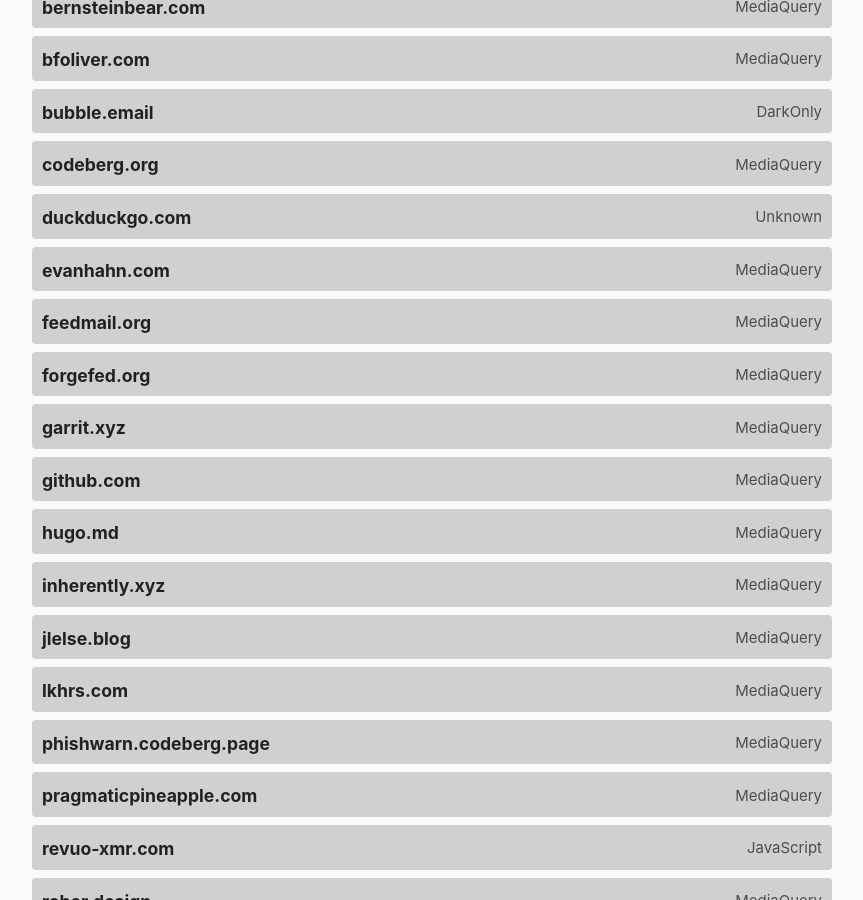
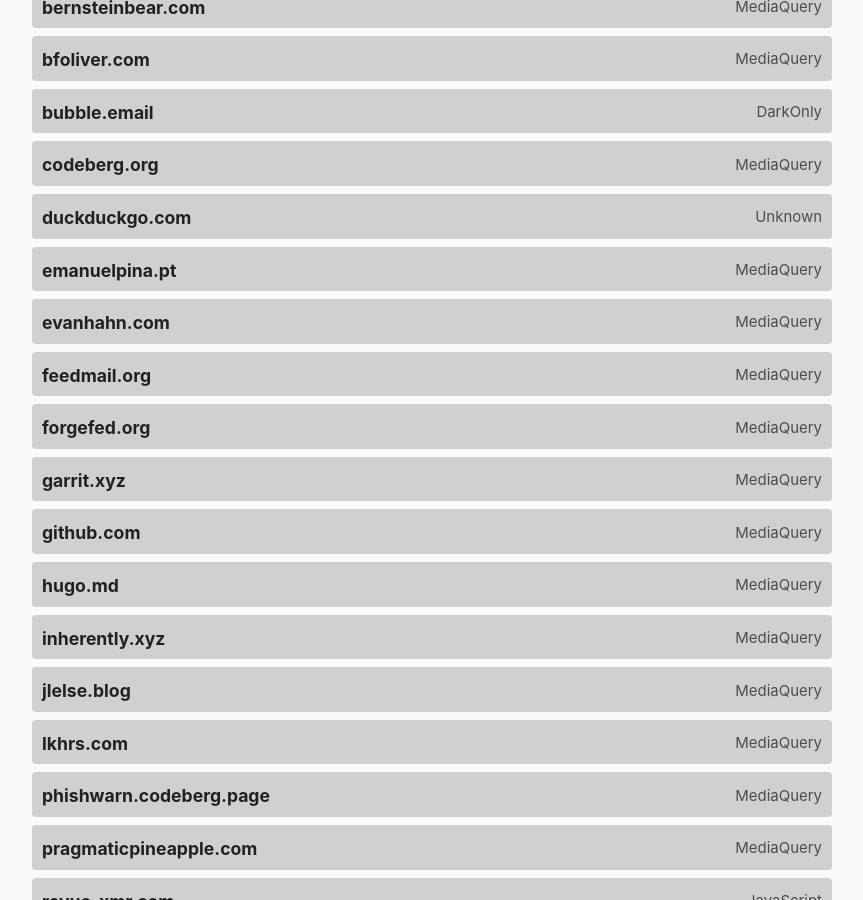
Before and after one commit to katherinek727/darktheme.club, a Jekyll site: the page built from index.md, in a window 1280 px wide and 900 px high, scrolled down 797 px. Shown: the whole window, without its empty margins (208-1071 px from the left). Built offline with Jekyll 4.4.1, drawn with Linux system fonts in a browser that asks for light colours.

Commit message:
Add emanuelpina.pt

```diff
--- a/_data/sites.yml
+++ b/_data/sites.yml
@@ -32,6 +32,11 @@
   url: https://duckduckgo.com/
   method: unknown
   last_checked: 2022-07-16
+
+- domain: emanuelpina.pt
+  url: https://emanuelpina.pt/
+  method: mediaquery
+  last_checked: 2022-07-24
 
 - domain: evanhahn.com
   url: https://evanhahn.com/
```
